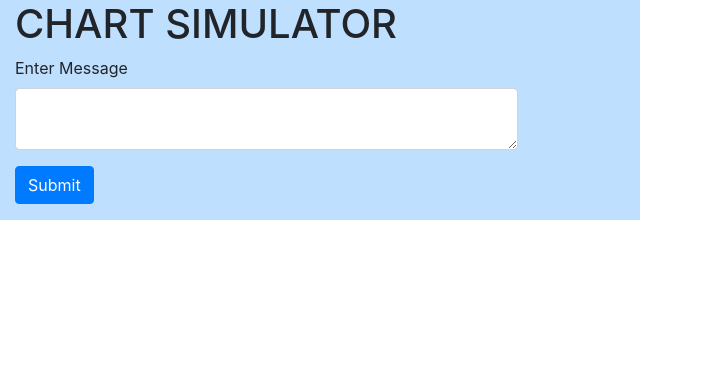
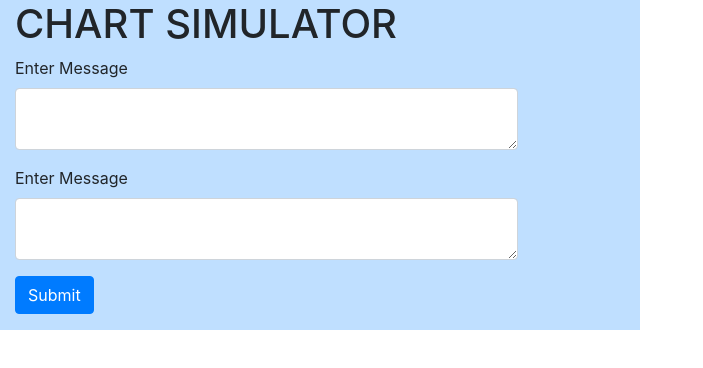
Before and after one commit to Moverr/whatsappmessengerreact-js, a React (Create React App) app: page / in a window 1280 px wide. Shown: the top 368 px of the page, without its empty margins (0-703 px from the left). Built offline with nearby package versions, Linux system fonts and the light colour scheme.

Commit message:
:Debugging :

```diff
--- a/src/components/WhatsappChartUI.js
+++ b/src/components/WhatsappChartUI.js
@@ -1,6 +1,7 @@
 import React, { Component } from 'react'
 import PropTypes from 'prop-types'
 import '../App.css';
+import axios from 'axios';
 
 
 class WhatsappChartUI extends Component {
@@ -8,8 +9,8 @@ class WhatsappChartUI extends Component {
         super(props);
         this.state = {
             message: '',
-            alertClass:"alert alert-success none",
-            alertMessage:"successful "
+            alertClass: "alert alert-success none",
+            alertMessage: "successful "
         };
 
         this.handleChange = this.handleChange.bind(this);
@@ -28,11 +29,22 @@ class WhatsappChartUI extends Component {
                             <form onSubmit={this.handleSubmit} >
                                 <h1> CHART SIMULATOR </h1>
                                 <div className={this.state.alertClass} role="alert">{this.state.alertMessage} </div>
+
                                 <div className={"form-group"}>
 
                                     <label for="exampleInputEmail1">
                                         Enter Message </label>
-                                    <textarea class="form-control"  name="message"   onChange={this.handleChange} >
+                                    <textarea class="form-control" name="message" onChange={this.handleChange} >
+                                        {this.state.message}
+                                    </textarea>
+                                </div>
+
+
+                                <div className={"form-group"}>
+
+                                    <label for="exampleInputEmail1">
+                                        Enter Message </label>
+                                    <textarea class="form-control" name="message" onChange={this.handleChange} >
                                         {this.state.message}
                                     </textarea>
                                 </div>
@@ -64,7 +76,7 @@ class WhatsappChartUI extends Component {
 
 
     handleChange(e) {
-        this.setState({message: e.target.value });
+        this.setState({ message: e.target.value });
     }
 
     handleSubmit(e) {
@@ -72,8 +84,8 @@ class WhatsappChartUI extends Component {
         if (this.state.message == "") {
 
             this.setState({
-                alertClass :"alert alert-warning ",
-                alertMessage:"Message is a mandatory field "
+                alertClass: "alert alert-warning ",
+                alertMessage: "Message is a mandatory field "
 
             })
 
@@ -82,25 +94,23 @@ class WhatsappChartUI extends Component {
         }
 
         this.setState({
-            alertClass :"alert alert-info ",
-            alertMessage:"Processing ... "
+            alertClass: "alert alert-info ",
+            alertMessage: "Processing ... "
 
         });
 
 
-          axios.post(
+        axios.post(
             'http://localhost:3005',
             { bodytext: this.state.message },
             { headers: { 'Content-Type': 'application/json' } }
-          ).then(res=>{
+        ).then(res => {
             this.setState({
-                alertClass :"alert alert-success ",
-                alertMessage:"Recrod Sent Succesfully"
+                alertClass: "alert alert-success ",
+                alertMessage: "Record Sent Succesfully"
 
             });
-          })
-
-          console.log(response.data)
+        })
 
 
 
```
